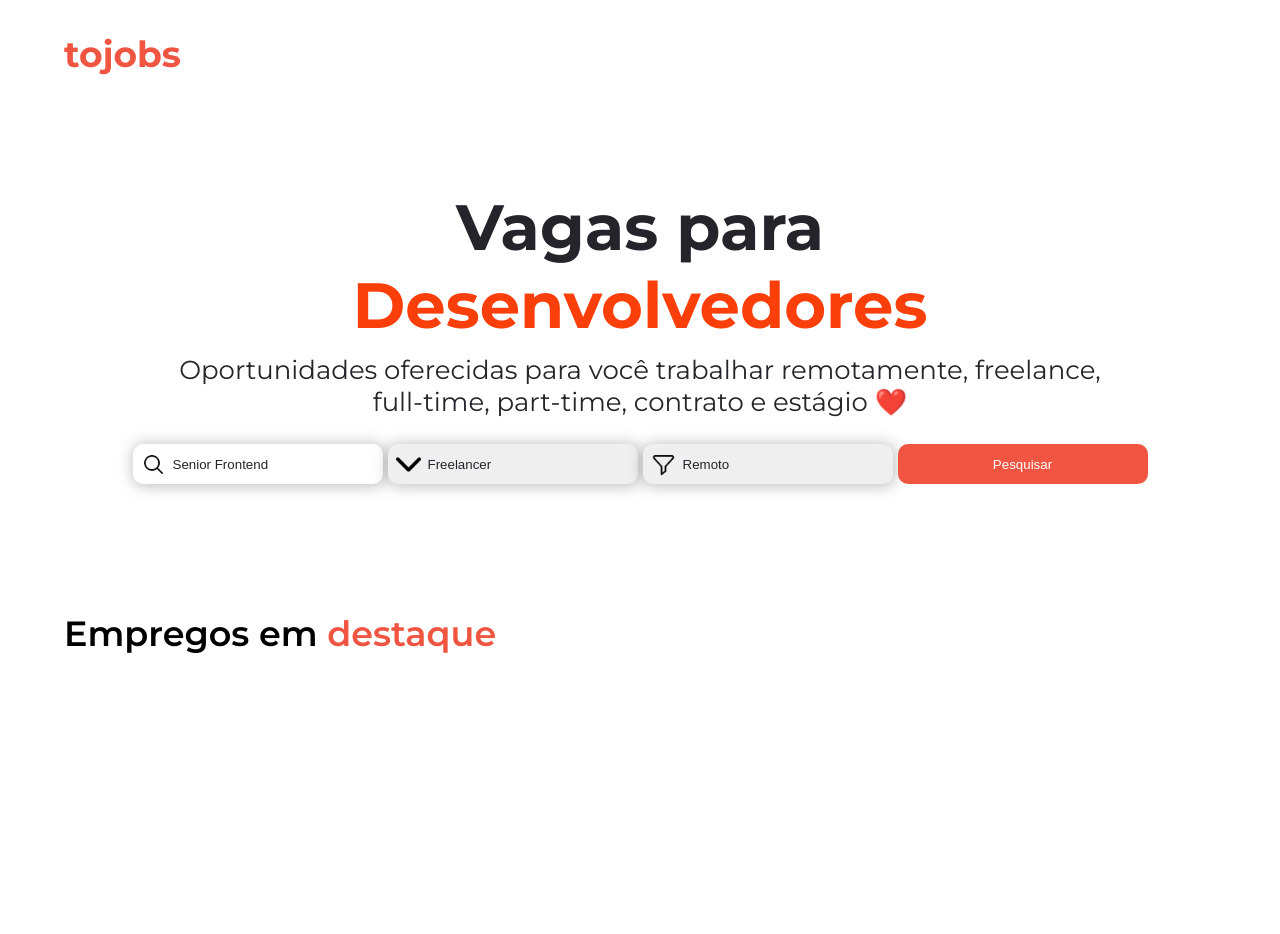
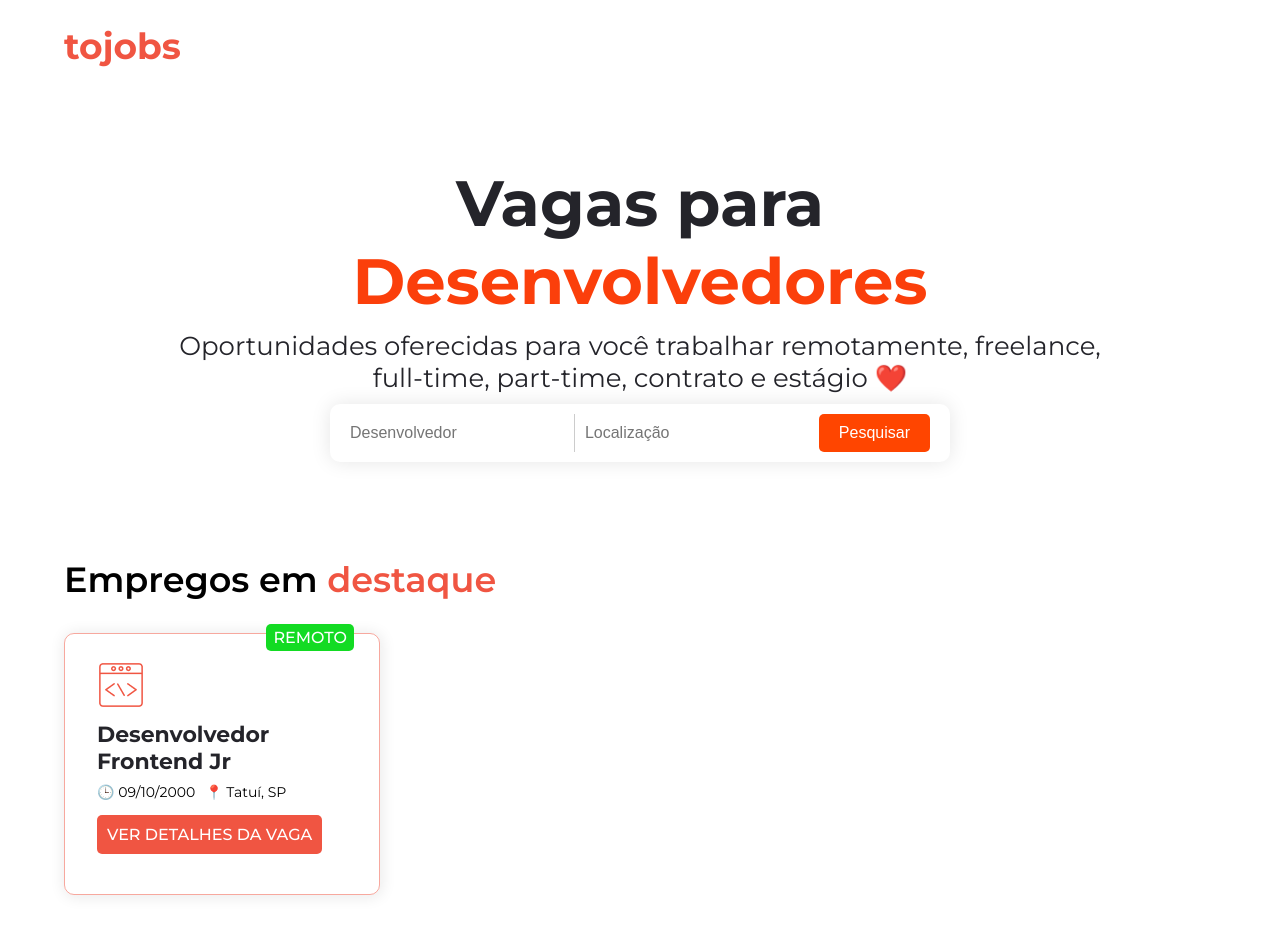
Before and after one commit to Rafael-doctom/tojobs, a plain HTML site: page index.html in a window 1280 px wide. Before the commit the page ends 800 px from the top, so only its background shows below. Drawn offline with Linux system fonts and the light colour scheme; no server answers.

Commit message:
MMMM, I went back

```diff
--- a/assets/css/container-jobs.css
+++ b/assets/css/container-jobs.css
@@ -34,21 +34,40 @@
 
     border: 1px solid #f0564283;
     border-radius: 10px;
-    box-shadow: 1px 1px 15px 1px rgba(22, 22, 22, 0.247);
+    box-shadow: 1px 1px 15px 1px rgba(22, 22, 22, 0.089);
 
     position: relative;
     z-index: 0;
+
 }
+
+.cards{
+    display: flex;
+    gap: 0px 10px;
+}
+
 
 .container-jobs .vagasContainer .card .title {
     color: #24242A;
     font-size: 22px;
     font-weight: bold;
-    margin: 1rem 0;
+    margin: 0.5rem 0;
 
 }
 
-.container-jobs .vagasContainer .card span {
+.format .details{
+    display: flex;
+    /* flex-direction: column; */
+    gap: 0 10px ;
+}
+
+
+.date-job{
+    /* background-color: red; */
+}
+
+
+.container-jobs .vagasContainer .card .modalidade {
     color: #0e0f0f8a;
     font-size: 16px;
     font-weight: 500;
@@ -79,6 +98,28 @@
     margin: 1rem 0;
 }
 
+
+
 .container-jobs .vagasContainer .card button a {
     color: white;
 }
+
+
+.click{
+    margin: 1.5rem 0;
+    width: 100%;
+}
+
+.container-jobs .vagasContainer .card .click .click-button {
+    color: white;
+    font-size: 16px;
+    font-weight: 500;
+
+    background-color: #F05542;
+    border: 0;
+    border-radius: 5px;
+    width: 100%;
+    padding: 10px 10px;
+    min-width: 100%;
+    text-align: center;
+}
--- a/assets/css/index.css
+++ b/assets/css/index.css
@@ -1,7 +1,7 @@
 header {
     text-align: left;
     width: 90%;
-    margin: 2rem auto 0 auto;
+    margin: 1.5rem auto 0 auto;
 }
 
 header span a {
@@ -17,7 +17,7 @@ header span a {
     justify-content: center;
     gap: 10px;
     color: #24242A;
-    margin: 7rem 0;
+    margin: 6rem 0;
 }
 
 .container h1 {
@@ -97,6 +97,54 @@ header span a {
     background-size: 25px 25px;
 }
 
+.search-container {
+    display: flex;
+    background-color: #fff;
+    padding: 10px;
+    border-radius: 10px;
+    box-shadow: 0px 0px 20px rgba(0, 0, 0, 0.1);
+    max-width: 600px;
+    width: 100%;
+    margin: 0 auto;
+}
+
+.input-wrapper {
+    flex: 1;
+    margin-right: 10px;
+    position: relative;
+}
+
+.input-wrapper input {
+    width: 100%;
+    padding: 10px;
+    border: 0;
+    border-radius: 5px;
+    font-size: 16px;
+    outline: 0;
+
+}
+
+.input-wrapper:nth-child(2){
+    border-left: 1px solid #ccc;
+
+}
+
+.search-button {
+    background-color: #FF4500;
+    color: white;
+    border: none;
+    padding: 10px 20px;
+    border-radius: 5px;
+    cursor: pointer;
+    font-size: 16px;
+    transition: background-color 0.3s;
+    margin:0 10px;
+}
+
+.search-button:hover {
+    background-color: #e63e00;
+}
+
 .to-modality select {
     background-image: url('../images/sinal-de-seta-para-baixo-para-navegar.png');
     background-repeat: no-repeat;
@@ -131,85 +179,6 @@ header span a {
 }
 
 /* Adicione mais estilos conforme necessário */
-
-/*
-.container-filtered .min {
-    flex: 1;
-    width: 25%;
-    margin: 0 0.25rem;
-
-    box-shadow: 1px 5px 10px 2px black;
-    background-color: #F6F3F3;
-    padding: 1rem 1rem;
-    color: #24242A;
-    min-width: 25%;
-}
-
-.container-filtered .search-job,
-.container-filtered .to-modality select,
-.container-filtered .to-from select,
-.container-filtered .btn-job
-{
-    width: 100%;
-}
-
- .container-filtered .search-job {
-    background-color: #F6F3F3;
-
-    border-radius: 10px;
-    color: #24242A;
-
-    background-color: red;
-}
-
-.container-filtered .search-job input {
-    background-color: #F6F3F3;
-
-
-    padding: 1rem 1rem;
-    color: #24242A;
-    min-width: 100%;
-}
-
-.container-filtered .search-job input::placeholder,
-.container-filtered .search-job input:focus {
-    color: #24242A;
-    outline: 0;
-}
-
-.container-filtered .to-modality select {
-    background-color: #F6F3F3;
-
-    padding: 1rem 1rem;
-    color: #24242A;
-    min-width: 100%;
-
-}
-
-.container-filtered .to-from select {
-    background-color: #F6F3F3;
-
-    padding: 1rem 1rem;
-    color: #24242A;
-    min-width: 100%;
-
-}
-
-.container-filtered .search-job {
-    min-width: 25%;
-    cursor: pointer;
-}
-
-.container-filtered .search-job button {
-    background-color: #F05542;
-
-    padding: 1rem 1rem;
-    color: #FFFFFF;
-    min-width: 100%;
-}  */
-
-
-
 
 
 
--- a/assets/javascript/api.js
+++ b/assets/javascript/api.js
@@ -1,30 +1,19 @@
+function search() {
+  const job = document.getElementById('job').value;
+  const location = document.getElementById('location').value;
+  alert(`Pesquisando por: ${job}, Localização: ${location}`);
+}
+
+
 async function getVagas() {
-  // try {
-  //   const response = await fetch('https://api.github.com/repos/frontendbr/vagas/issues');
-
-  //   if (!response.ok) {
-  //     throw new Error(`Erro na requisição: ${response.statusText}`);
-  //   }
-
-  //   const data = await response.json();
-
-  //   renderizarVagas(data);
-
-  //   console.log(data)
-
-  // } catch (error) {
-  //   console.error(`Erro: ${error.message}`);
-  // }
 
   try {
     fetch("https://api.github.com/repos/frontendbr/vagas/issues")
       .then(response => response.json())
       .then(
         data => {
-
           renderizarVagas(data)
           console.log(data)
-
         }
       )
   } catch (error) {
--- a/index.html
+++ b/index.html
@@ -25,7 +25,9 @@
 <body>
 
     <header>
-        <span><a href="/">tojobs</a></span>
+        <span>
+            <a href="/" title="tojobs">tojobs</a>
+        </span>
     </header>
 
     <div class="container">
@@ -38,32 +40,14 @@
             estágio ❤️
         </p>
 
-        <div class="container-filtered">
-
-            <div class="search-job min">
-                <input type="text" placeholder="Senior Frontend">
+        <div class="search-container">
+            <div class="input-wrapper">
+                <input type="text" id="job" placeholder="Desenvolvedor">
             </div>
-
-            <div class="to-modality min">
-                <select name="" id="">
-                    <option value="Freelancer">Freelancer</option>
-                    <option value="PJ">PJ</option>
-                    <option value="CLT">CLT</option>
-                </select>
+            <div class="input-wrapper">
+                <input type="text" id="location" placeholder="Localização">
             </div>
-
-            <div class="to-from min">
-                <select name="" id="">
-                    <option value="Remoto">Remoto</option>
-                    <option value="Presencial">Presencial</option>
-                    <option value="Hibrído">Hibrído</option>
-                </select>
-            </div>
-
-            <div class="btn-job">
-                <button>Pesquisar</button>
-            </div>
-
+            <button class="search-button" onclick="search()">Pesquisar</button>
         </div>
 
     </div>
@@ -72,7 +56,37 @@
         <h1>Empregos em <font class="txt-color">destaque</font>
         </h1>
         <div class="vagasContainer" id="vagas-container">
+            <div class="cards">
 
+                <div class="card">
+
+                    <span class="modalidade">
+                        REMOTO
+                    </span>
+
+                    <div class="format">
+                        <img src="assets/images/programmer.png" alt="">
+                        <div class="describe">
+                            <h2 class="title">
+                                Desenvolvedor Frontend Jr
+                            </h2>
+
+                            <div class="details">
+                                <span class="date-job">🕒 09/10/2000</span>
+                                <span class="date-job">📍 Tatuí, SP</span>
+                            </div>
+
+                            <div class="click">
+                                <a href="" class="click-button">VER DETALHES DA VAGA</a>
+                            </div>
+
+                        </div>
+                    </div>
+                </div>
+
+
+
+            </div>
 
         </div>
     </div>
@@ -118,9 +132,9 @@
                 </div>
             </div>
         </div>
-    </div> -->
+    </div>  -->
 
-   <script src="assets/javascript/api.js"></script>
+    <script src="assets/javascript/api.js"></script>
 
 </body>
 
```
Also changed, not shown: jobs.html (deleted, +0 -41 lines).
